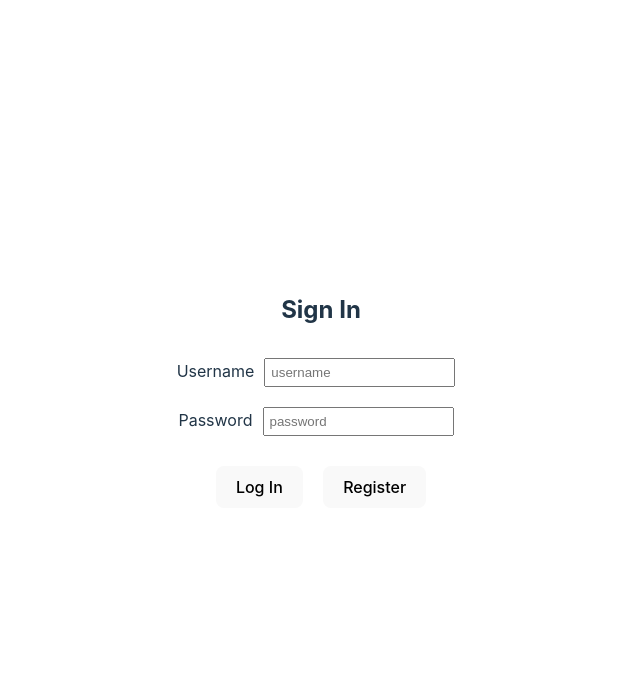
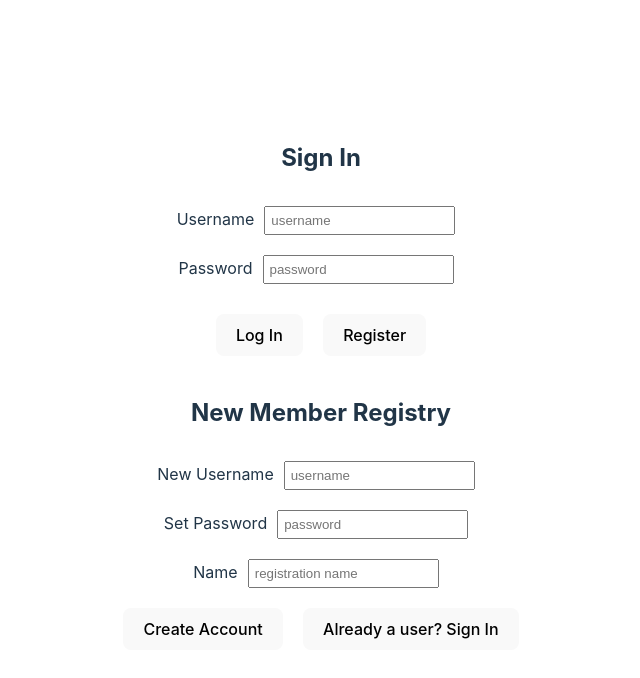
Before and after one commit to ali-skinner/goodgriefapi, a React (Vite) app: page / in a window 1280 px wide. Shown: the top 678 px of the page, without its empty margins (319-959 px from the left). Built offline with nearby package versions, Linux system fonts and the light colour scheme.

Commit message:
login may need a toggle to display login vs sign up register. two components created. state needs help. need to research more user login interface suggestions

```diff
--- a/src/Components/LoginPage.jsx
+++ b/src/Components/LoginPage.jsx
@@ -1,4 +1,5 @@
 import React, { useState } from "react";
+import Register from './Register';
 
 function LoginPage() {
     const [password, setPassword] = useState('');
@@ -53,6 +54,9 @@ if (username && password) {
                         <button className="button-login">Create Username</button>
                         {/* {onClick - add username, email, password to userprofile object/ set login to true/ load Search screen/component } */}
                     </div>
+                    <div>
+                        <Register />
+                    </div>
                 </div>
             </form>
         </>
--- a/src/Components/Register.jsx
+++ b/src/Components/Register.jsx
@@ -1,42 +1,55 @@
 import React, { useState } from "react";
 
 function Register() {
-    const [email, setEmail] = useState();
-    const [password, setPassword] = useState();
-    const [username, setUsername] = useState({});
-    const [register, setRegister] = useState();
-// will I need useEffect? to make sure this login components shows on mount only, can't keep loggin in if already active/login = true
+    const [password, setPassword] = useState('');
+    const [username, setUsername] = useState('');
+    const [isActive, setIsActive] = useState(false);
+    const [register, setRegister] = useState('');
+    // will I need useEffect? to make sure this login components shows on mount only, can't keep loggin in if already active/login = true
+
+    const isLoggedIn = () => {
+        setIsActive(!isActive);
+    };
+
+    const handleLogin = () => {
+        e.preventDefault();
+        // if username and password arent blank, setIsActive(true) & log in user and show search page
+
+        if (username && password) {
+            setIsActive(true);
+            //do i need to reset username and password to blank fields?
+            //show Search page
+        }
+    };
 
     return (
         <>
-            <form>
+            <form onSubmit={handleLogin}>
                 <div className="login-Container">
-                    <h2 className="login-Header">Sign In</h2>
-                    <div className="login-Input">
-                        <label htmlFor="username">Username</label>
-                        <input value={username} onChange={(e) => setUsername(e.target.value)} type="text" placeholder="username" name="username" id="username" />
+                    <h2 className="login-Header">New Member Registry</h2>
+                    <div>
+                        <label htmlFor="username">New Username</label>
+                        <input className="login-input" value={username} onChange={(e) => setUsername(e.target.value)} type="text" placeholder="username" name="username" id="username" />
                     </div>
-                    <div className="login-Input">
-                        <label htmlFor="password">Password</label>
-                        <input value={password} onChange={(e) => setPassword(e.target.value)} type="password" placeholder="password" name="password" id="password" />
+                    <div>
+                        <label htmlFor="password">Set Password</label>
+                        <input className="login-input" value={password} onChange={(e) => setPassword(e.target.value)} type="password" placeholder="password" name="password" id="password" />
+
+                    </div>
+
+                    <div>
+                        <label htmlFor="register-name">Name</label>
+                        <input className="login-input" value={register} onChange={(e) => setRegister(e.target.value)} type="text" placeholder="registration name" name="register-name" id="register-anme" />
+                    </div>
+                    <div>
+                        {/* /* {onClick - add username, email, password to userprofile object/ set login to true/ load Search screen/component  */}
+                        <button className="button-login">Create Account</button>
+                        <button className="button-login">Already a user? Sign In</button>
 
                     </div>
                     <div className="button-container">
-                        {/* Log In onClick - add username, email, password to userprofile object/ set login to true/ load Search screen/component */}
-                        <button className="button-login">Log In</button>
+                        {/* need a toggle? go back to login screen and hide register screen */}
 
-                        {/* Register onClick - Shows Register screen inputs/ Hides login In Screen inputs */}
-                        <button className="button-login">Register</button>
-
-
-                    </div>
-                    <div className="login-Input">
-                        <label htmlFor="register">Register</label>
-                        <input value={register} onChange={(e) => setRegister(e.target.value)} type="text" placeholder="register" name="register" id="register" />
-                    </div>
-                    <div>
-                        <button className="button-login">Create Username</button>
-                        {/* onClick - add username, email, password to userprofile object/ set login to true/ load Search screen/component */}
                     </div>
                 </div>
             </form>
```
Lines whose indentation alone changed are shown as unchanged.
